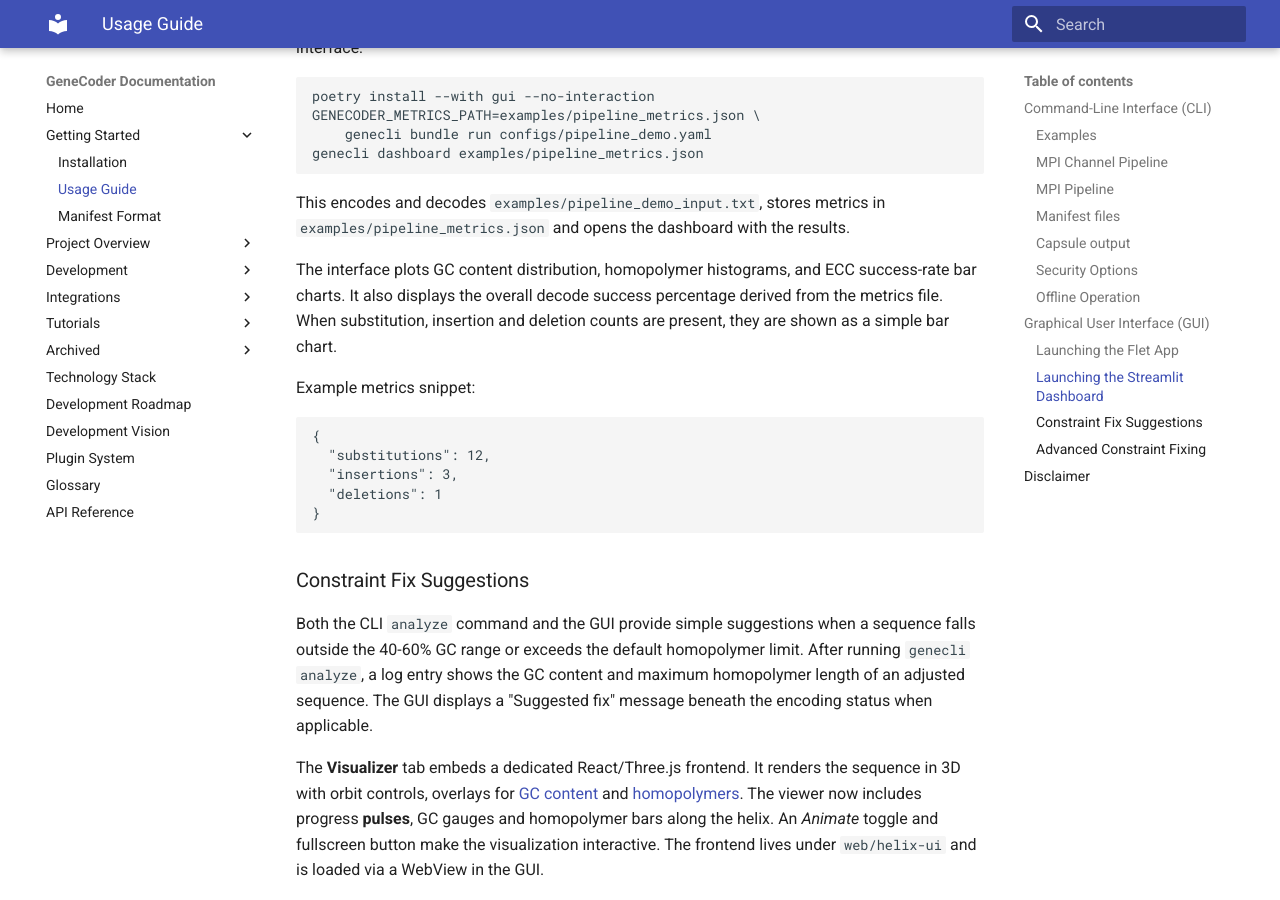
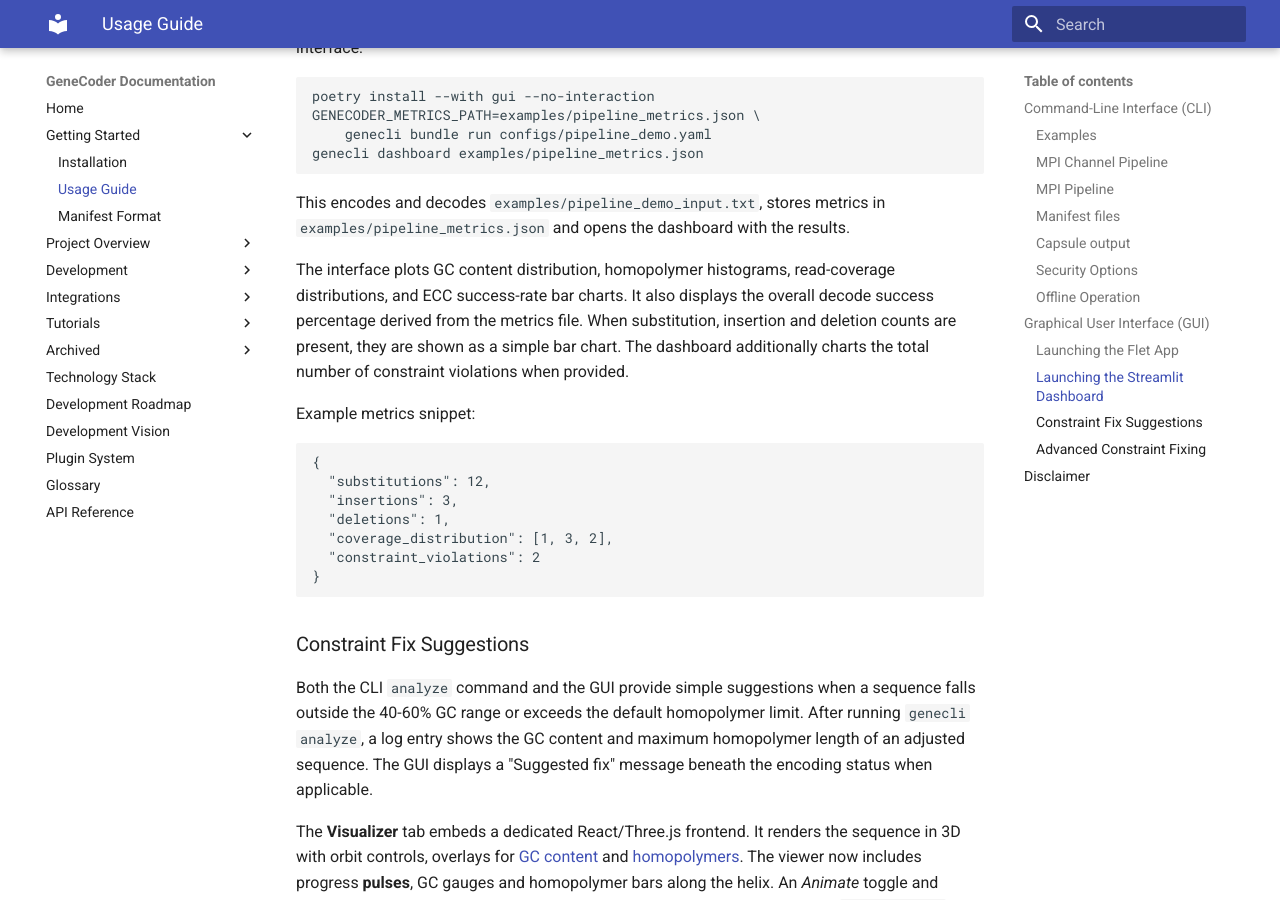
Before and after one commit to d0tTino/GeneCoder, an MkDocs documentation site: the page built from docs/usage.md, in a window 1280 px wide and 900 px high, scrolled down 7979 px. Built offline with MkDocs 1.6.1 and Material for MkDocs 9.7.7, drawn with Linux system fonts in a browser that asks for light colours.

Commit message:
feat: add coverage distribution chart to dashboard

````diff
--- a/docs/usage.md
+++ b/docs/usage.md
@@ -463,7 +463,7 @@ genecli dashboard examples/pipeline_metrics.json
 This encodes and decodes `examples/pipeline_demo_input.txt`, stores metrics in
 `examples/pipeline_metrics.json` and opens the dashboard with the results.
 
-The interface plots GC content distribution, homopolymer histograms, and ECC success-rate bar charts. It also displays the overall decode success percentage derived from the metrics file. When substitution, insertion and deletion counts are present, they are shown as a simple bar chart.
+The interface plots GC content distribution, homopolymer histograms, read-coverage distributions, and ECC success-rate bar charts. It also displays the overall decode success percentage derived from the metrics file. When substitution, insertion and deletion counts are present, they are shown as a simple bar chart. The dashboard additionally charts the total number of constraint violations when provided.
 
 Example metrics snippet:
 
@@ -471,7 +471,9 @@ Example metrics snippet:
 {
   "substitutions": 12,
   "insertions": 3,
-  "deletions": 1
+  "deletions": 1,
+  "coverage_distribution": [1, 3, 2],
+  "constraint_violations": 2
 }
 ```
 
````
Also changed, not shown: 2 other files.
